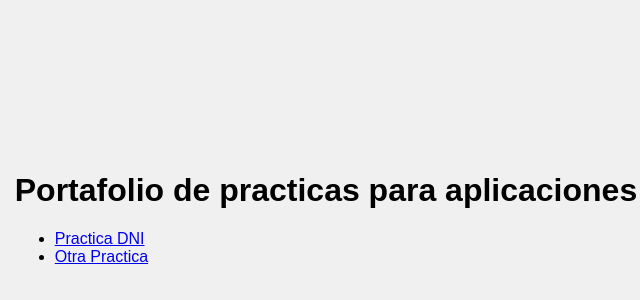
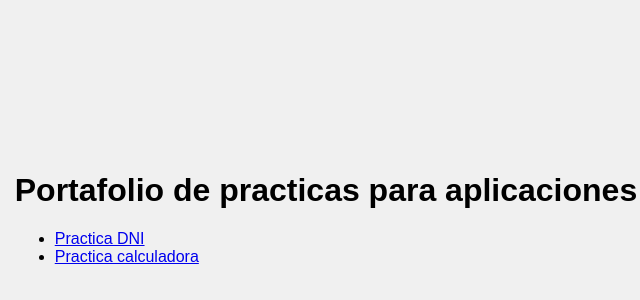
Before and after one commit to ViewedRapier708/Programacion-movil, a plain HTML site: page index.html in a window 1280 px wide. Shown: the part 184-484 px from the top of the page, 250-890 px from the left. Drawn offline with Linux system fonts and the light colour scheme; files that its build step writes are made by us from their sources.

Commit message:
Conexcion a la calculadora

```diff
--- a/index.html
+++ b/index.html
@@ -11,7 +11,7 @@
         <h1>Portafolio de practicas para aplicaciones moviles</h1>
         <ul>
             <li><a href="./Practica01/DNI.html">Practica DNI</a></li>
-            <li><a href="./02PracticaReactNativeCalculadora/calculadora/">Otra Practica</a></li>
+            <li><a href="./02PracticaReactNativeCalculadora/calculadora/App.js">Practica calculadora</a></li>
         </ul>
     </div>
 
--- a/stryle.css
+++ b/stryle.css
@@ -3,7 +3,7 @@ Main-container {
   background: #f0f0f0;
   display: flex;
   justify-content: center;
-  align-items: center;
+
   height: 100vh;
   margin: 0;
 }
```
